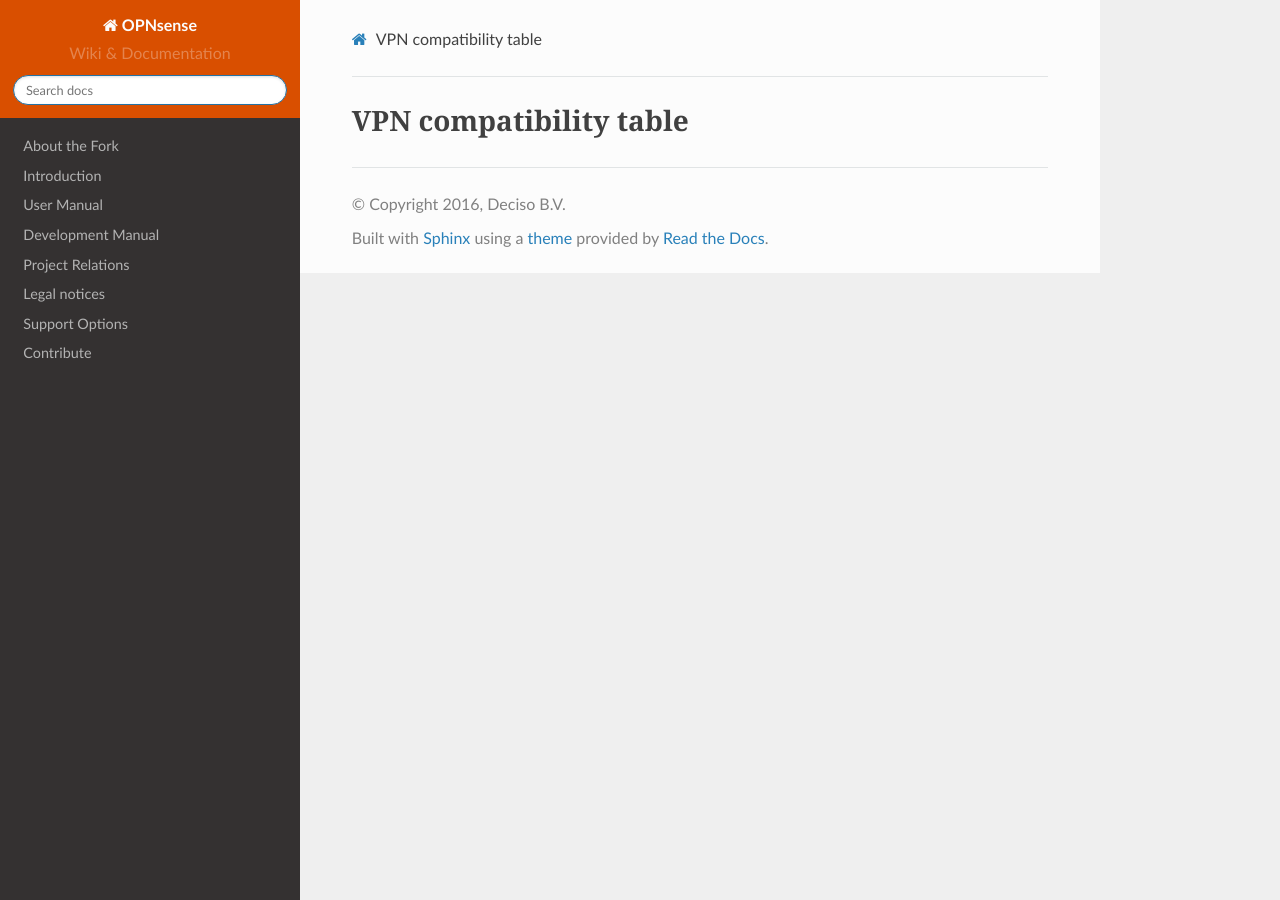
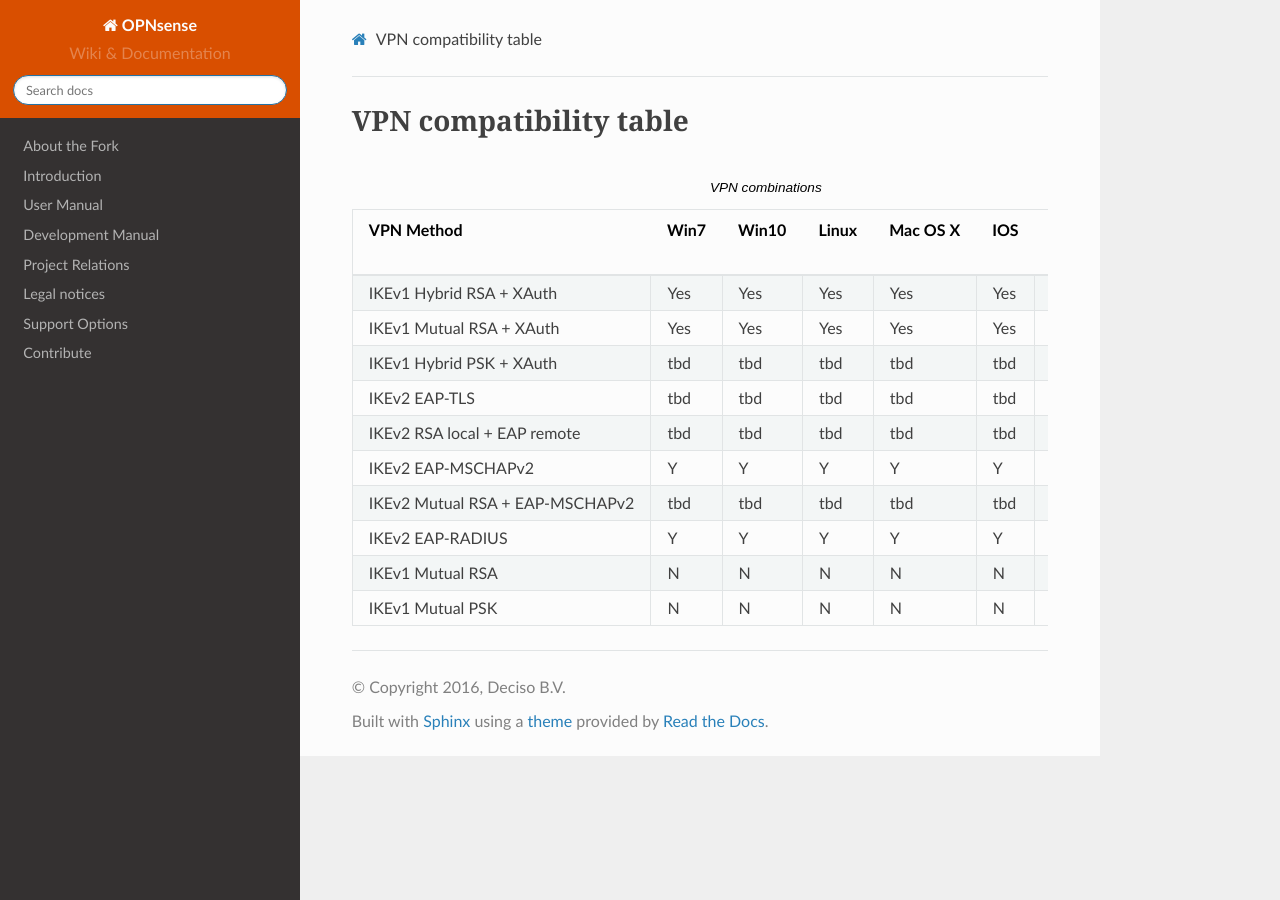
Before and after one commit to opnsense/docs, a Sphinx documentation site: the page built from source/manual/how-tos/ipsec-table.rst, in a window 1280 px wide. Built offline with Sphinx 7.4.7 and the Read the Docs theme 2.0.0, drawn with Linux system fonts in a browser that asks for light colours; nearby versions of some CDN libraries; some web fonts are replaced; library files that are not in the unit come from our copies; some of the changed lines change nothing that is shown.

Commit message:
Update ipsec-table.rst

```diff
--- a/source/manual/how-tos/ipsec-table.rst
+++ b/source/manual/how-tos/ipsec-table.rst
@@ -3,12 +3,12 @@ VPN compatibility table
 
 .. csv-table:: VPN combinations
    :header: "VPN Method", "Win7", "Win10", "Linux", "Mac OS X", "IOS", "Android"
-   :widths: 30, 15, 15, 30, 30, 30, 30
+   :widths: 40, 10, 10, 10, 10, 10, 30
 
    "IKEv1 Hybrid RSA + XAuth","Yes","Yes","Yes","Yes","Yes","Yes"
    "IKEv1 Mutual RSA + XAuth","Yes","Yes","Yes","Yes","Yes","Yes"
    "IKEv1 Hybrid PSK + XAuth","tbd","tbd","tbd","tbd","tbd","tbd"
-   "IKEv2 EAP-TLS",,"tbd","tbd","tbd","tbd","tbd","tbd"
+   "IKEv2 EAP-TLS","tbd","tbd","tbd","tbd","tbd","tbd"
    "IKEv2 RSA local + EAP remote","tbd","tbd","tbd","tbd","tbd","tbd"
    "IKEv2 EAP-MSCHAPv2","Y","Y","Y","Y","Y","Y, with Strongswan"
    "IKEv2 Mutual RSA + EAP-MSCHAPv2","tbd","tbd","tbd","tbd","tbd","tbd"
```
